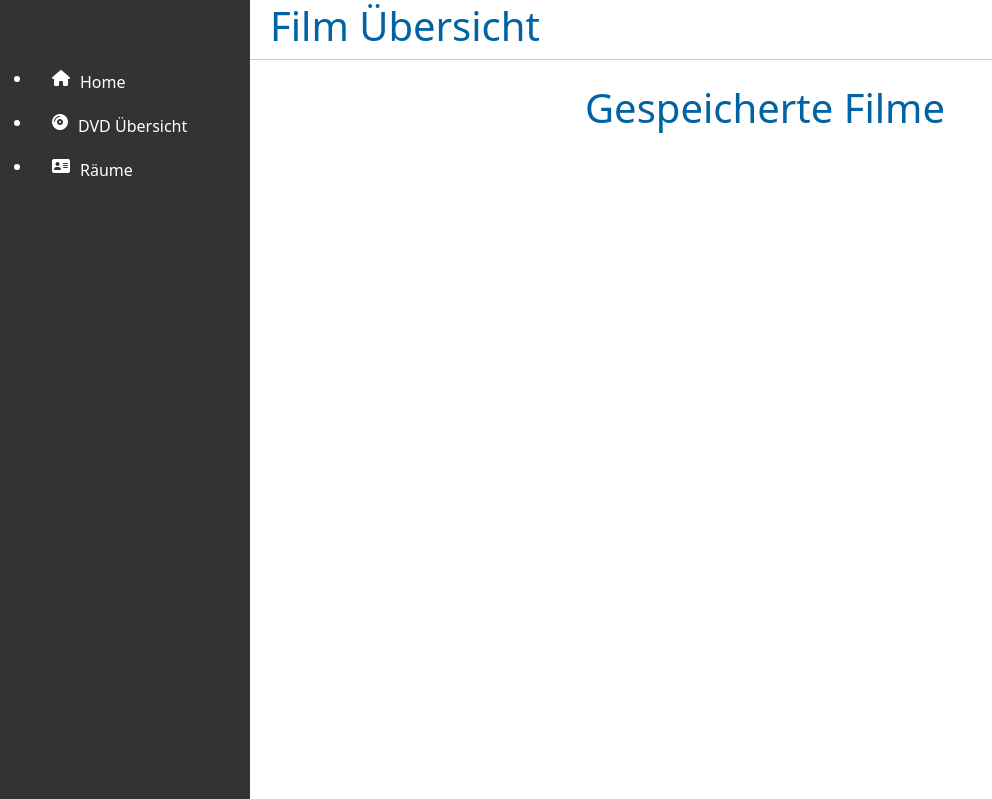
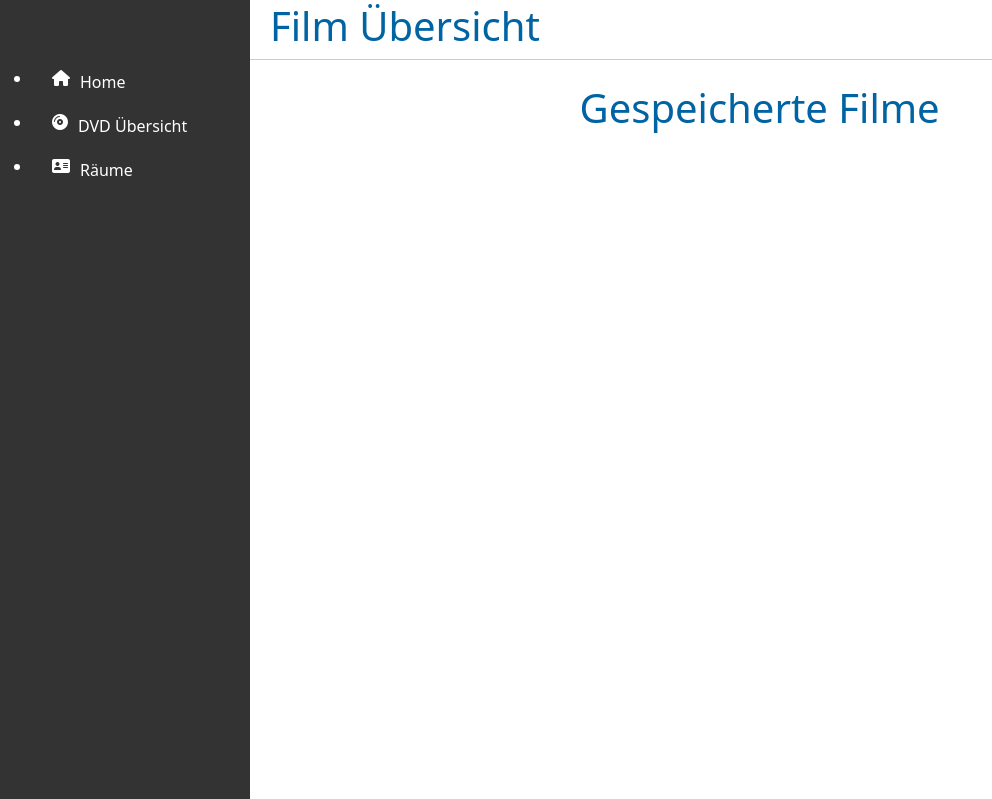
Before and after one commit to Christian-Hummel/Video_Organizer, a Django app: page /overview/ in a window 1280 px wide. Shown: the top 799 px of the page, without its empty margins (0-992 px from the left). Run offline with Django 5.2, Linux system fonts and the light colour scheme; data that the repository does not hold is empty.

Commit message:
changed container settings back to relative position and edited margin of header

```diff
--- a/video_organizer/static/css/styles.css
+++ b/video_organizer/static/css/styles.css
@@ -147,7 +147,7 @@ article {
 }
 
 .overview-container {
-    position: absolute;
+    position: relative;
     margin-left: 30%;
     width: 20%;
     padding: 10px;
@@ -160,7 +160,7 @@ article {
 }
 
 .overview-header h1 {
-    text-align: center;
+    margin-left: 32%;
 }
 
 .detail-container {
```
